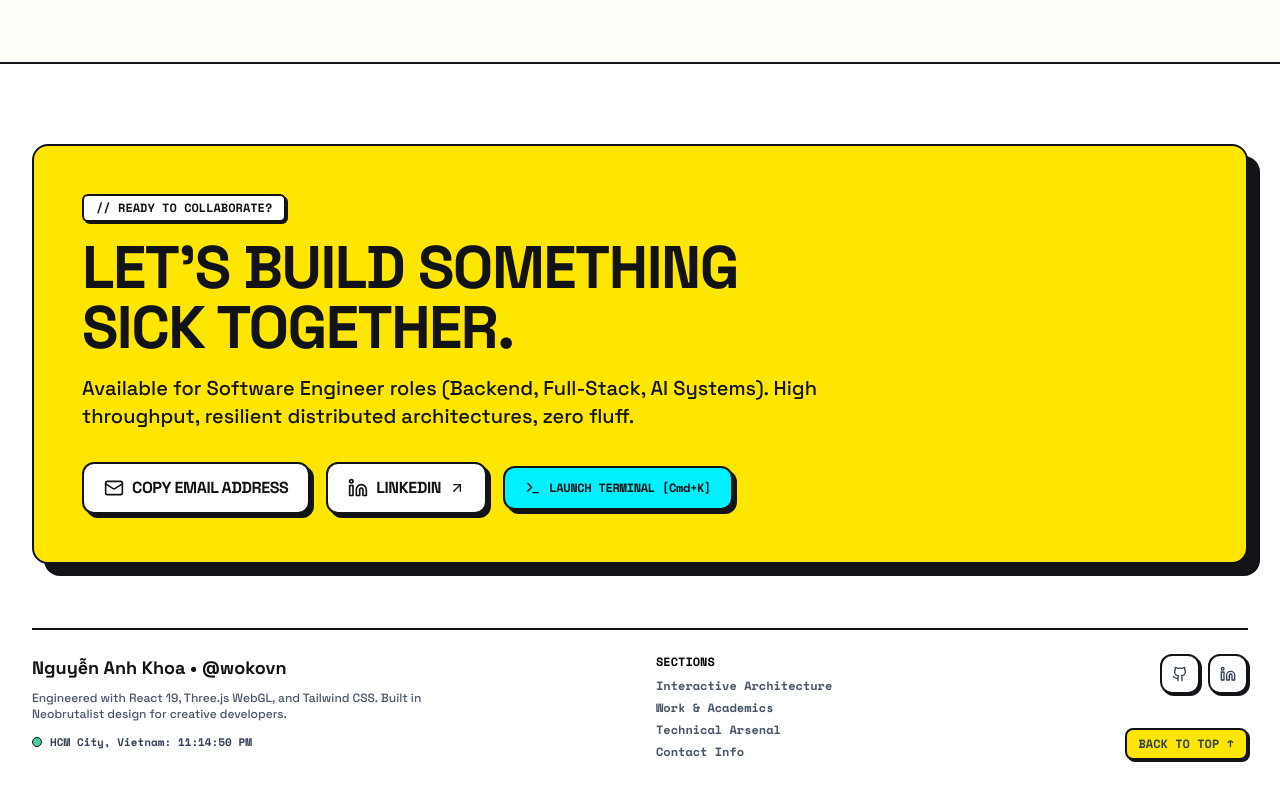
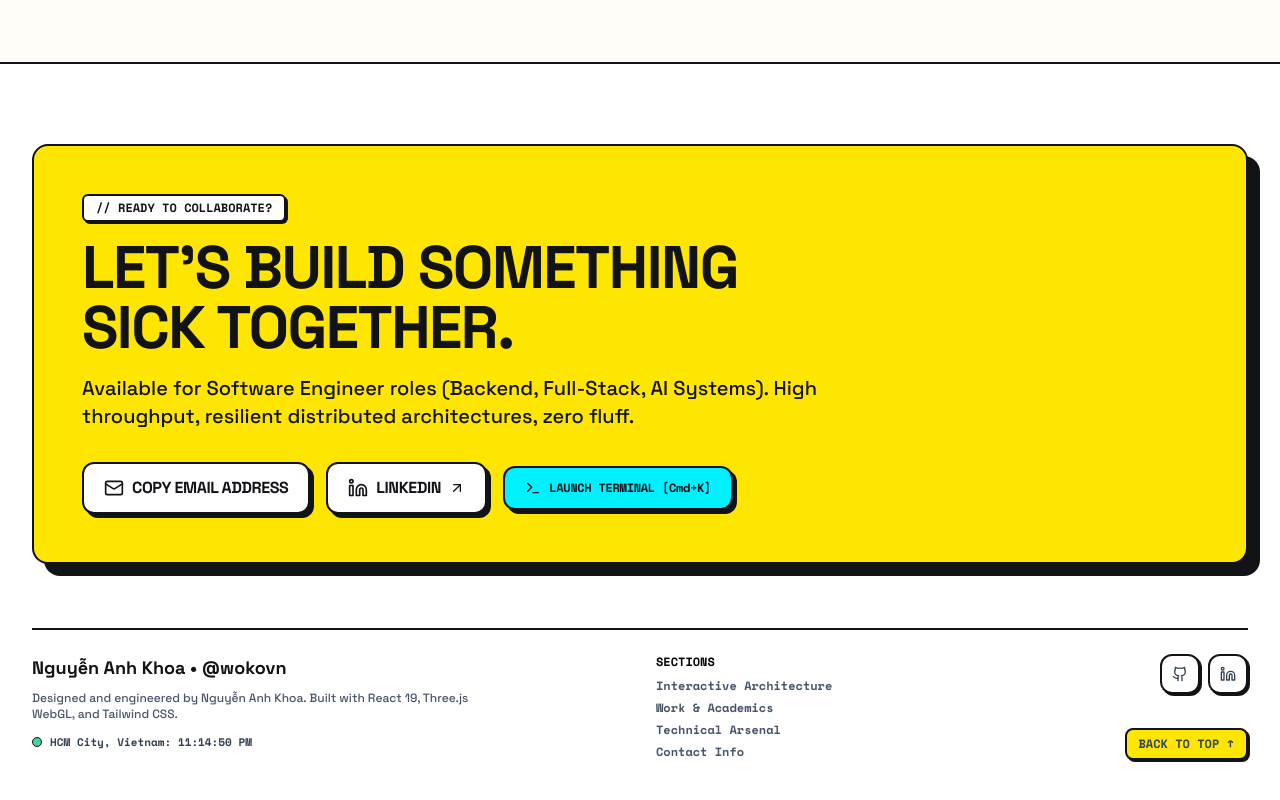
Before and after one commit to wokovn/wokovn.github.io, a React (Vite) app: page / in a window 1280 px wide. Shown: the part 7317-8117 px from the top of the page. Built offline with nearby package versions, Linux system fonts and the light colour scheme.

Commit message:
fix(footer): remove generic template phrase 'creative developers' and use clean engineer credits

```diff
--- a/src/components/ContactFooter.jsx
+++ b/src/components/ContactFooter.jsx
@@ -102,7 +102,7 @@ export default function ContactFooter({ onOpenTerminal }) {
               {personalInfo.name} • @{personalInfo.handle}
             </div>
             <p className="text-slate-600 font-sans font-medium text-xs max-w-md">
-              Engineered with React 19, Three.js WebGL, and Tailwind CSS. Built in Neobrutalist design for creative developers.
+              Designed and engineered by {personalInfo.name}. Built with React 19, Three.js WebGL, and Tailwind CSS.
             </p>
             <div className="flex items-center gap-2 pt-1 text-[11px]">
               <span className="w-2.5 h-2.5 rounded-full bg-neo-green border border-[#121316]" />
```
Also changed, not shown: 3 other files (tests, documents, lock files or other folders).
